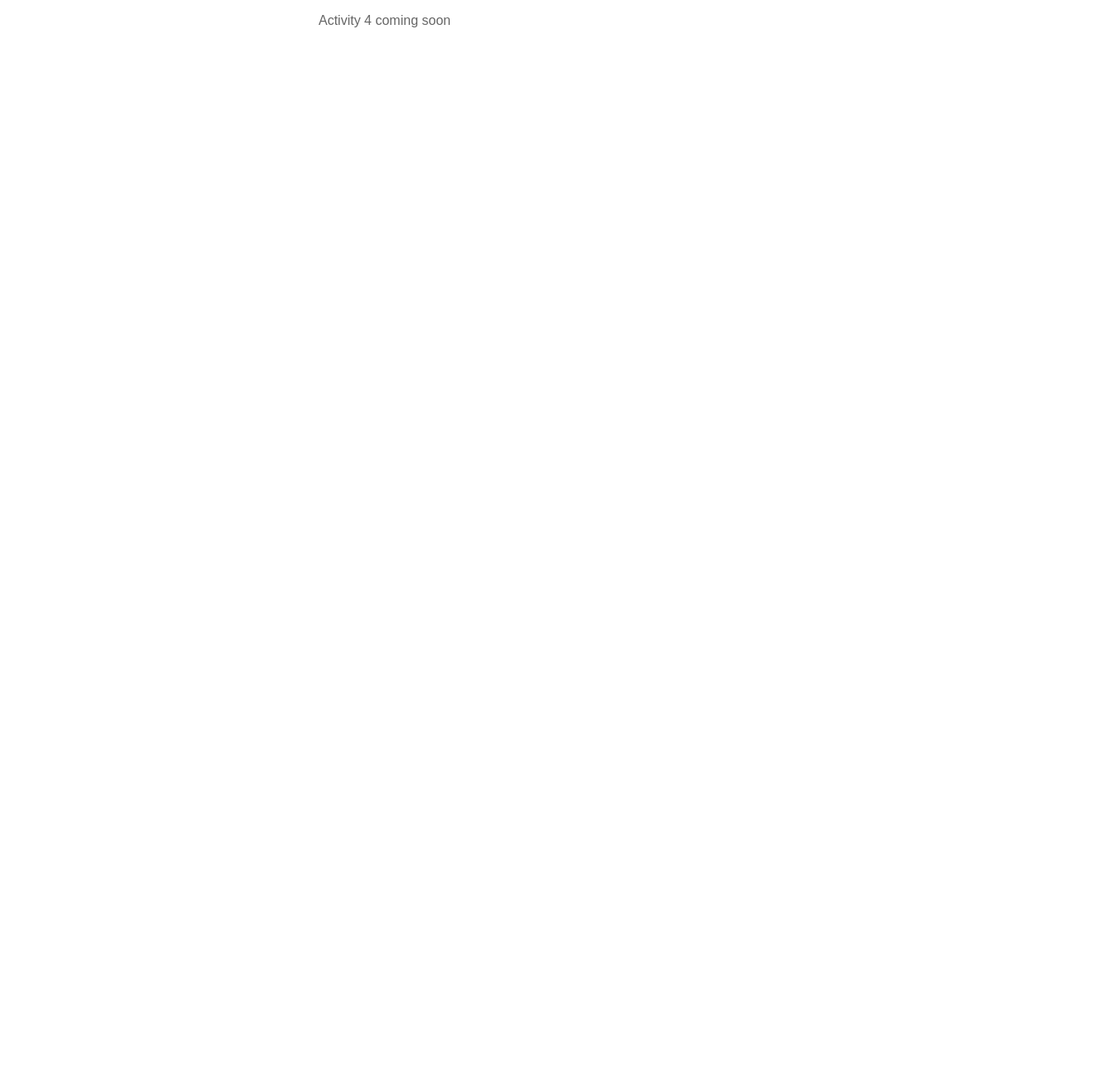
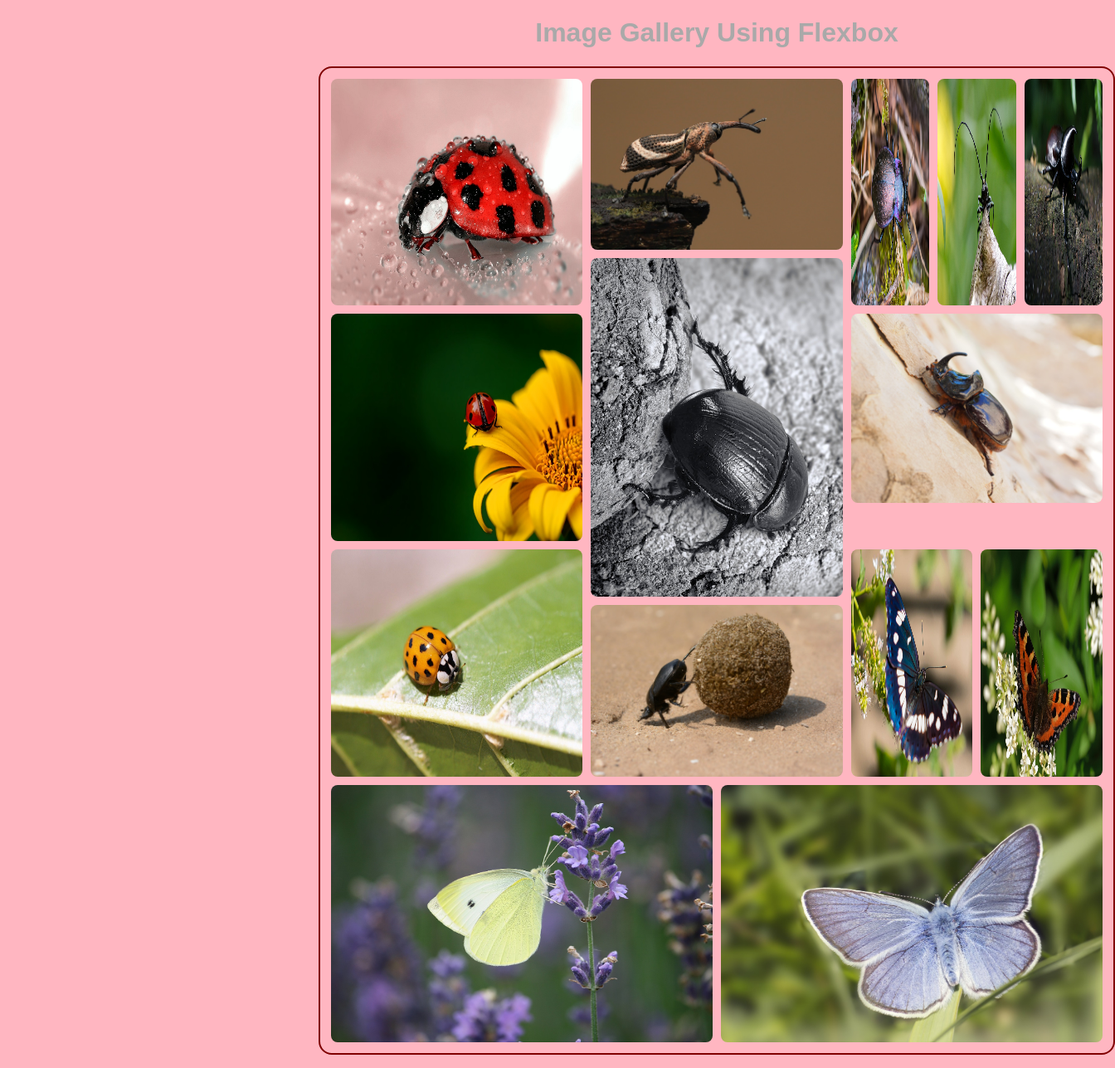
Before and after one commit to WSU-SoC-WEB2620-CU/web2620-class-activities-Lavenderswa, a website built with Vite: page src/example03.html in a window 1280 px wide. Shown: the whole page at 83% size, 1344 px wide, since content can reach past the window. Before the commit the page ends 800 px from the top, so only its background shows below. Built offline with nearby package versions, Linux system fonts and the light colour scheme.

Commit message:
Final Submission

```diff
--- a/src/example03.html
+++ b/src/example03.html
@@ -7,8 +7,73 @@
   <title>Example 03</title>
 </head>
 <body>
-  <!-- TODO: Example 03 (Activity 4) HTML goes here -->
-  <p>Activity 4 coming soon</p>
+  <h1>Image Gallery Using Flexbox</h1>
+  <!-- Henry Nelson -->
+  <main class="gallery">
+    <div class="top">
+      <div class="left">
+        <div class="image">
+          <img src="images/animals/ladybug1.jpg" alt="poster">
+        </div>
+        <div class="image">
+          <img src="images/animals/ladybug2.jpg" alt="poster">
+        </div>
+        <div class="image">
+          <img src="images/animals/ladybug3.jpg" alt="poster">
+        </div>
+      </div>
+      <div class="middle">
+        <div class="image">
+          <img src="images/animals/weevil.jpg" alt="poster">
+        </div>
+        <div class="image">
+          <img src="images/animals/dungbeetle1.jpg" alt="poster">
+        </div>
+        <div class="image">
+          <img src="images/animals/dungbeetle2.jpg" alt="poster">
+        </div>
+      </div>
+      <div class="right"> <!-- Right Column -->
+                 <div class="top">
+          <div class="image">
+            <img src="images/animals/beetle3.jpg" alt="poster">
+          </div>
+          <div class="image">
+            <img src="images/animals/beetle4.jpg" alt="poster">
+          </div>
+          <div class="image">
+            <img src="images/animals/beetle1.jpg" alt="poster">
+          </div>
+        </div>
+                    <div class="middle">
+       <div class="image">
+        <img src="images/animals/beetle2.jpg" alt="poster">
+      </div>
+                    </div>
+  <div class="bottom">
+    <div class="image">
+      <img src="images/animals/butterfly1.jpg" alt="poster">
+    </div>
+    <div class="image">
+      <img src="images/animals/butterfly2.jpg" alt="poster">
+    </div>
+        </div>
+      </div>
+    </div>
+
+    <div class="bottom">
+      <div class="image">
+        <img src="images/animals/butterfly3.jpg" alt="poster">
+      </div>
+      <div class="image">
+        <img src="images/animals/butterfly4.jpg" alt="poster">
+      </div>
+    </div>
+  </main>
+
+
+
+
   <script type="module" src="./javascripts/main.js"></script>
 </body>
 </html>
--- a/src/stylesheets/example03.css
+++ b/src/stylesheets/example03.css
@@ -1 +1,52 @@
 /* TODO: Example 03 (Activity 4) CSS goes here */
+/* Henry Nelson */
+body{
+    width:80%;
+    margin:0 auto 1rem;
+    text-align:center;
+    background-color:lightpink;
+
+}
+
+.gallery{
+    display:flex;
+    border:2px solid maroon;
+    padding: .5rem;
+    border-radius:1rem;
+    flex-flow:column nowrap;
+
+}
+
+img{
+    width:100%;
+    height:100%;
+    border-radius:.5rem;
+}
+
+div{
+    flex:1;
+}
+
+.gallery > .top{
+    display:flex;
+    flex-direction:row nowrap;
+}
+
+.gallery > .top > .left, .gallery > .top > .right, .gallery > .top > .middle{
+display:flex;
+flex-flow:column nowrap;
+}
+
+.image{
+    margin:5px;
+}
+
+.gallery > .top > .right > .top, .gallery > .top > .right > .bottom{
+    display:flex;
+    flex-flow:row nowrap;
+}
+
+.gallery > .bottom {
+display:flex;
+flex-flow:row nowrap;
+}
```
Also changed, not shown: src/images/animals/beetle1.jpg (added), src/images/animals/beetle2.jpg (added), src/images/animals/beetle3.jpg (added), src/images/animals/beetle4.jpg (added), src/images/animals/butterfly1.jpg (added), src/images/animals/butterfly2.jpg (added), src/images/animals/butterfly3.jpg (added), src/images/animals/butterfly4.jpg (added), src/images/animals/dungbeetle1.jpg (added), src/images/animals/dungbeetle2.jpg (added), src/images/animals/ladybug1.jpg (added), src/images/animals/ladybug2.jpg (added), src/images/animals/ladybug3.jpg (added), src/images/animals/weevil.jpg (added).
